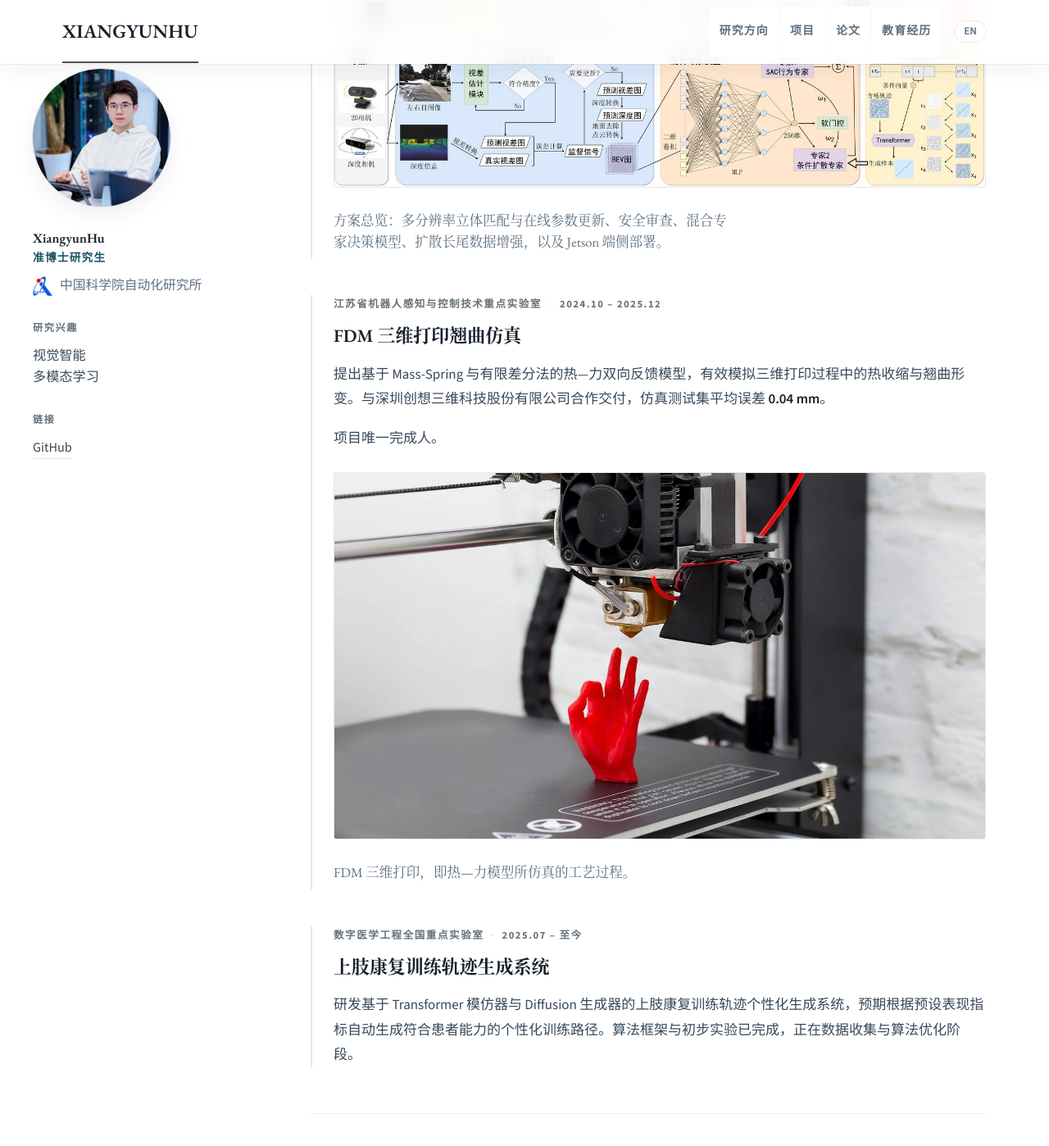
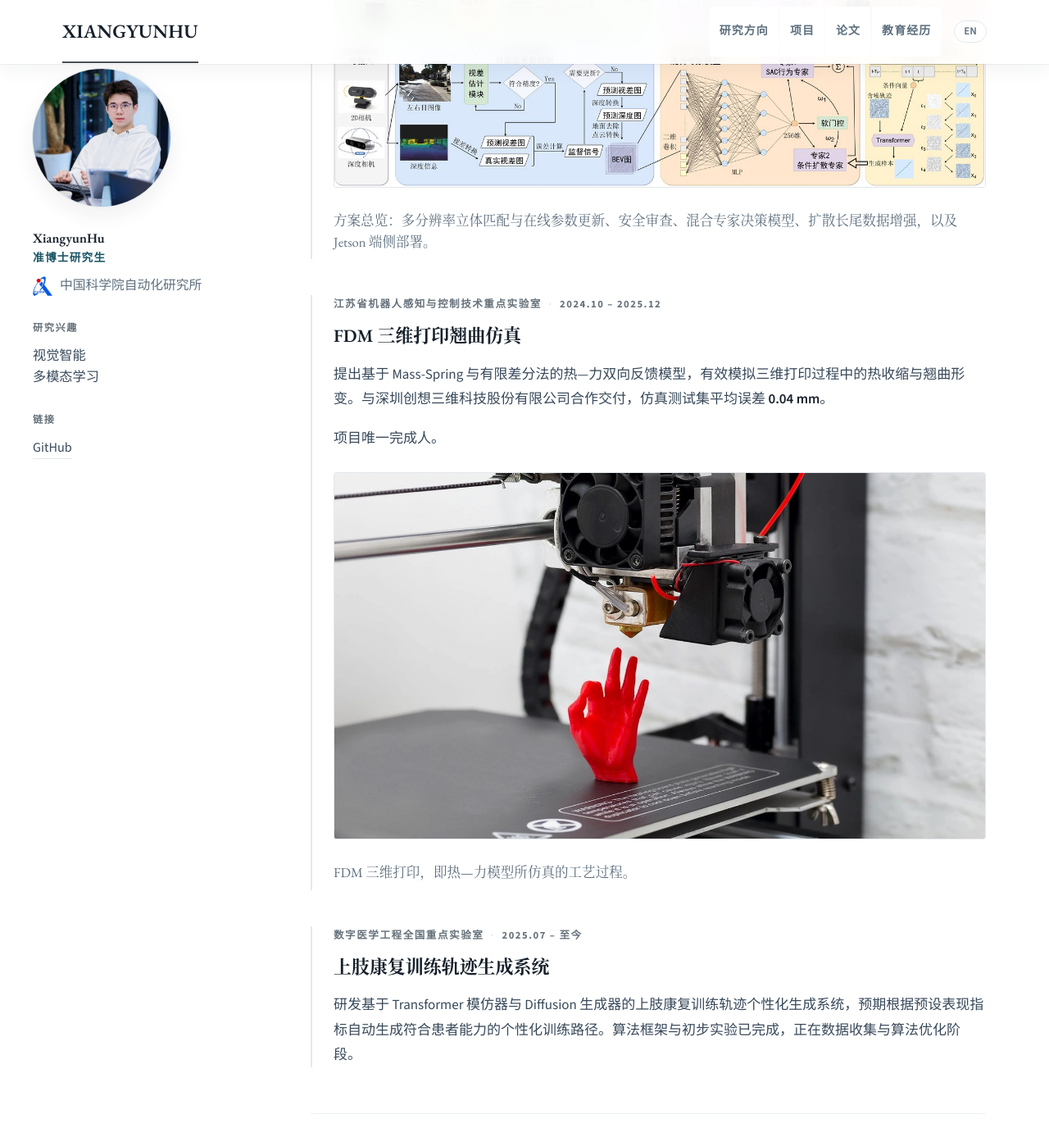
Before and after one commit to RichardHu6666/richardhu6666.github.io, a Jekyll site: the page built from zh.md, in a window 1280 px wide and 1400 px high, scrolled down 1161 px. Shown: the whole window at 82% size. Built offline with Jekyll 4.4.1, drawn with Linux system fonts in a browser that asks for light colours.

Commit message:
Fix the figure captions wrapping early in Chinese
The survey caption broke mid-phrase ("...映射到临 / 床应用。"). The cause was the
caption's `max-width: 62ch`: the `ch` unit is the width of "0", which in CJK text
resolves to roughly 727px, narrower than the image above it, so the caption
wrapped well before the column ended rather than after.

Captions now run the width of the figure, which is the content column, and the
`ch` cap is gone. Verified by measuring the rendered line boxes: the survey
caption went from 2 line rects at 546px to 1 at the full width, and all three
captions now render on one line at desktop width.

Two properties added alongside, both for CJK rather than for the bug:
`line-break: strict` keeps a line from breaking before closing punctuation, and
`overflow-wrap: break-word` only breaks a long unbreakable token such as a Latin
technical term - it does not touch the default behaviour of breaking between han
characters, which is correct as it stands.

The `ch` unit is not dependable for any CJK-length text; this was the last use of
it in the stylesheet, and the remaining reference is a comment recording why.

```diff
--- a/_sass/_site.scss
+++ b/_sass/_site.scss
@@ -693,13 +693,22 @@ button:focus-visible {
   background: var(--bg-sunken);
 }
 
+/* Captions run the width of the figure, which is the content column - not the
+   measure, and explicitly not `ch`. That unit is the width of "0"; in CJK text
+   it resolves to about 727px, narrower than the image above it, so captions
+   wrapped early and mid-phrase. `line-break: strict` keeps CJK from breaking
+   before closing punctuation; `overflow-wrap` only handles a long unbreakable
+   token such as a Latin technical term, and never breaks between han
+   characters, which are breakable anywhere by default. */
 .research-figure figcaption {
   margin-top: 11px;
-  max-width: 62ch;
+  max-width: none;
   color: var(--ink-muted);
   font-family: var(--font-display);
   font-size: 0.92rem;
   line-height: 1.55;
+  line-break: strict;
+  overflow-wrap: break-word;
 }
 
 
```
